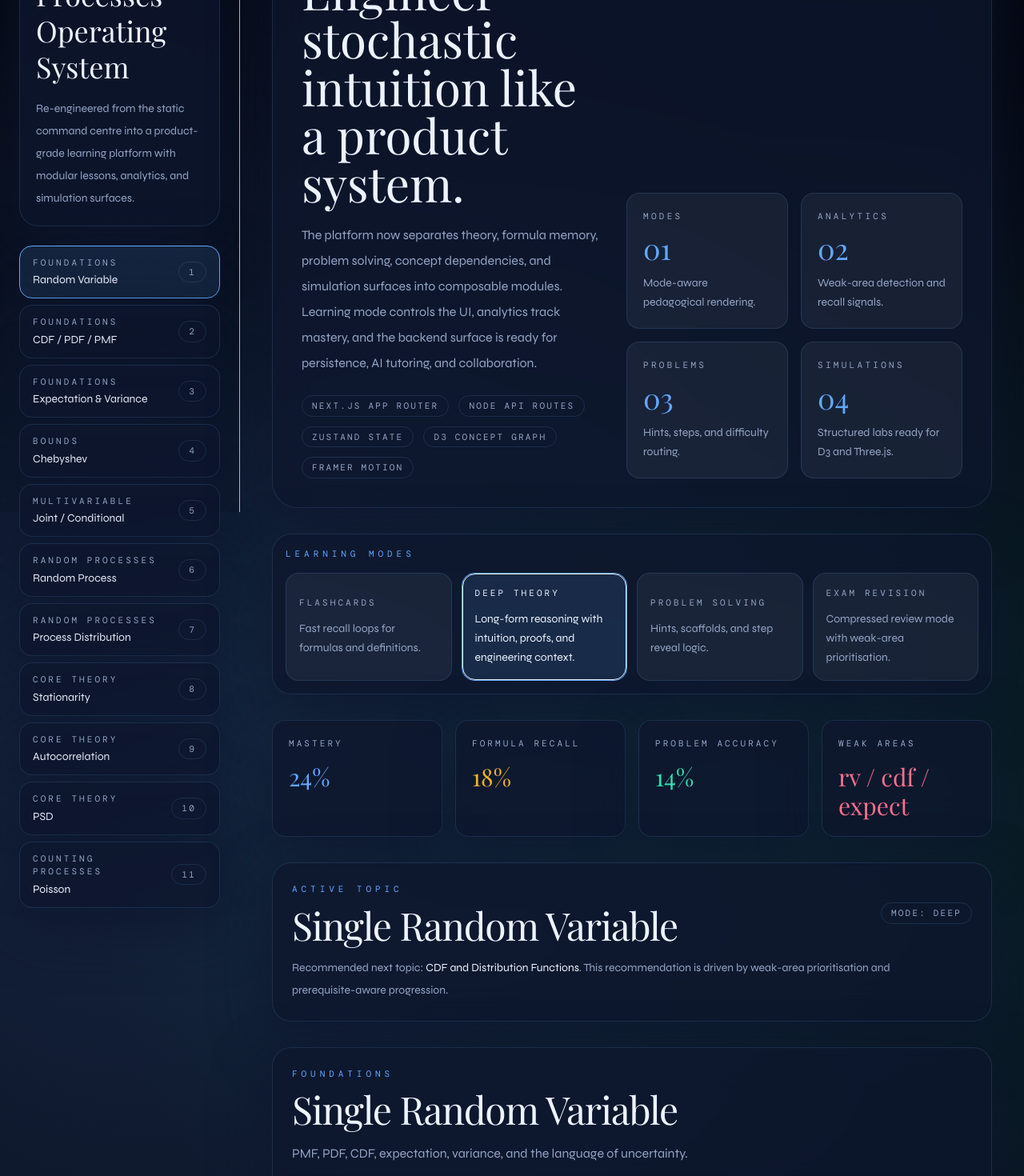
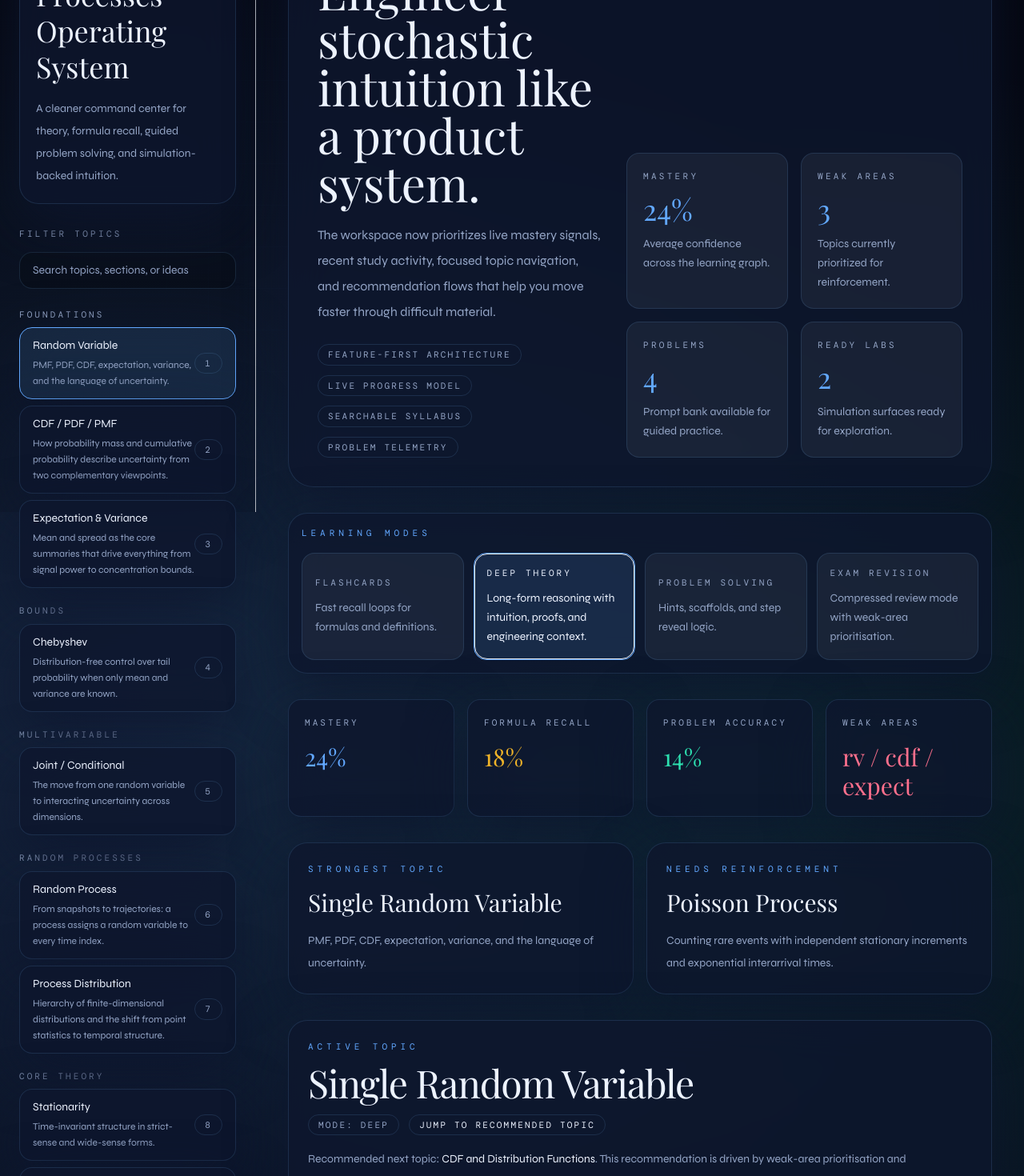
Before and after one commit to someshbharathwaj-ops/Probability, a Next.js app: page / in a window 1280 px wide. Shown: the part 160-1630 px from the top of the page at 80% size. Built offline with nearby package versions, Linux system fonts and the light colour scheme; a web font is replaced by a local one.

Commit message:
feat: enhance dashboard navigation and hero metrics

```diff
--- a/src/features/learning/components/app-shell.tsx
+++ b/src/features/learning/components/app-shell.tsx
@@ -1,8 +1,11 @@
 "use client";
 
+import { ActivityTimeline } from "@/features/learning/components/learning/activity-timeline";
 import { LearningModeSwitcher } from "@/features/learning/components/learning/learning-mode-switcher";
+import { MasterySpotlight } from "@/features/learning/components/learning/mastery-spotlight";
 import { ProblemEngine } from "@/features/learning/components/learning/problem-engine";
 import { ProgressOverview } from "@/features/learning/components/learning/progress-overview";
+import { TopicFilter } from "@/features/learning/components/learning/topic-filter";
 import { TopicPage } from "@/features/learning/components/learning/topic-page";
 import {
   ConceptGraphNode,
@@ -11,11 +14,17 @@ import {
   SimulationDefinition,
   Topic,
 } from "@/features/learning/domain/types";
+import {
+  buildHeroStats,
+  buildRecentActivity,
+  buildTopicSections,
+  buildTopicSpotlight,
+} from "@/features/learning/domain/selectors";
 import { recommendNextTopic } from "@/features/learning/domain/recommendation";
 import { useLearningStore } from "@/features/learning/store";
 import { motion } from "framer-motion";
 import dynamic from "next/dynamic";
-import { useMemo } from "react";
+import { useMemo, useState } from "react";
 
 const ConceptGraph = dynamic(
   () =>
@@ -61,7 +70,9 @@ export function AppShell({
   graphNodes,
   simulations,
 }: AppShellProps) {
+  const [topicQuery, setTopicQuery] = useState("");
   const profile = useLearningStore((state) => state.profile);
+  const activityFeed = useLearningStore((state) => state.activityFeed);
   const activeTopicId = useLearningStore((state) => state.activeTopicId);
   const setActiveTopic = useLearningStore((state) => state.setActiveTopic);
   const mode = useLearningStore((state) => state.mode);
@@ -83,10 +94,26 @@ export function AppShell({
     () => recommendNextTopic(activeTopic.id, topics, profile.weakAreas),
     [activeTopic.id, profile.weakAreas, topics]
   );
+  const heroStats = useMemo(
+    () => buildHeroStats(profile, problems, simulations),
+    [profile, problems, simulations]
+  );
+  const topicSections = useMemo(
+    () => buildTopicSections(topics, topicQuery),
+    [topics, topicQuery]
+  );
+  const spotlight = useMemo(
+    () => buildTopicSpotlight(profile, topics),
+    [profile, topics]
+  );
+  const recentActivity = useMemo(
+    () => buildRecentActivity(activityFeed),
+    [activityFeed]
+  );
 
   return (
     <div className="relative min-h-screen">
-      <div className="mx-auto grid min-h-screen max-w-[1680px] grid-cols-1 xl:grid-cols-[300px_minmax(0,1fr)]">
+      <div className="mx-auto grid min-h-screen max-w-[1680px] grid-cols-1 xl:grid-cols-[320px_minmax(0,1fr)]">
         <aside className="border-b border-border/70 bg-black/10 px-5 py-6 xl:sticky xl:top-0 xl:h-screen xl:border-b-0 xl:border-r xl:px-6 xl:py-8">
           <div className="glass-panel rounded-[var(--radius-lg)] p-5">
             <div className="eyebrow">SP//OS</div>
@@ -94,13 +121,20 @@ export function AppShell({
               Stochastic Processes Operating System
             </h1>
             <p className="mt-4 text-sm leading-7 text-textMuted">
-              Re-engineered from the static command centre into a product-grade
-              learning platform with modular lessons, analytics, and simulation
-              surfaces.
+              A cleaner command center for theory, formula recall, guided
+              problem solving, and simulation-backed intuition.
             </p>
           </div>
-          <nav className="mt-6 space-y-2">
-            {topics.map((topic) => {
+
+          <TopicFilter value={topicQuery} onChange={setTopicQuery} />
+
+          <nav className="mt-6 space-y-5">
+            {Object.entries(topicSections).map(([section, sectionTopics]) => (
+              <div key={section} className="space-y-2">
+                <div className="font-mono text-[11px] uppercase tracking-[0.28em] text-textMuted">
+                  {section}
+                </div>
+                {sectionTopics.map((topic) => {
                   const active = topic.id === activeTopic.id;
                   return (
                     <button
@@ -109,17 +143,24 @@ export function AppShell({
                       className={`glass-panel flex w-full items-center justify-between rounded-2xl px-4 py-3 text-left transition ${active ? "border-accent bg-accentSoft" : ""}`}
                     >
                       <div>
-                    <div className="font-mono text-[11px] uppercase tracking-[0.28em] text-textMuted">
-                      {topic.section}
+                        <div className="text-sm text-text">
+                          {topic.shortTitle}
                         </div>
-                    <div className="mt-1 text-sm text-text">
-                      {topic.shortTitle}
+                        <div className="mt-1 text-xs leading-5 text-textMuted">
+                          {topic.description}
                         </div>
                       </div>
                       <span className="pill">{topic.order}</span>
                     </button>
                   );
                 })}
+              </div>
+            ))}
+            {Object.keys(topicSections).length === 0 ? (
+              <div className="glass-panel rounded-2xl p-4 text-sm leading-7 text-textMuted">
+                No topics matched the current search.
+              </div>
+            ) : null}
           </nav>
         </aside>
 
@@ -134,53 +175,45 @@ export function AppShell({
                   Engineer stochastic intuition like a product system.
                 </h2>
                 <p className="mt-5 max-w-3xl text-base leading-8 text-textMuted">
-                  The platform now separates theory, formula memory, problem
-                  solving, concept dependencies, and simulation surfaces into
-                  composable modules. Learning mode controls the UI, analytics
-                  track mastery, and the backend surface is ready for
-                  persistence, AI tutoring, and collaboration.
+                  The workspace now prioritizes live mastery signals, recent
+                  study activity, focused topic navigation, and recommendation
+                  flows that help you move faster through difficult material.
                 </p>
                 <div className="mt-6 flex flex-wrap gap-3">
-                  <span className="pill">Next.js App Router</span>
-                  <span className="pill">Node API routes</span>
-                  <span className="pill">Zustand state</span>
-                  <span className="pill">D3 concept graph</span>
-                  <span className="pill">Framer Motion</span>
+                  <span className="pill">Feature-first architecture</span>
+                  <span className="pill">Live progress model</span>
+                  <span className="pill">Searchable syllabus</span>
+                  <span className="pill">Problem telemetry</span>
                 </div>
               </div>
               <div className="grid gap-4 sm:grid-cols-2">
-                {["Modes", "Analytics", "Problems", "Simulations"].map(
-                  (label, index) => (
+                {heroStats.map((card) => (
                   <motion.div
-                      key={label}
+                    key={card.label}
                     whileHover={{ y: -4 }}
                     className="rounded-[var(--radius-md)] border border-border bg-white/5 p-5"
                   >
                     <div className="font-mono text-[11px] uppercase tracking-[0.3em] text-textMuted">
-                        {label}
+                      {card.label}
                     </div>
                     <div className="mt-3 font-display text-4xl text-accent">
-                        0{index + 1}
+                      {card.value}
                     </div>
                     <p className="mt-3 text-sm leading-6 text-textMuted">
-                        {
-                          [
-                            "Mode-aware pedagogical rendering.",
-                            "Weak-area detection and recall signals.",
-                            "Hints, steps, and difficulty routing.",
-                            "Structured labs ready for D3 and Three.js.",
-                          ][index]
-                        }
+                      {card.detail}
                     </p>
                   </motion.div>
-                  )
-                )}
+                ))}
               </div>
             </div>
           </section>
 
           <LearningModeSwitcher />
           <ProgressOverview profile={profile} />
+          <MasterySpotlight
+            strongest={spotlight.strongest}
+            weakest={spotlight.weakest}
+          />
 
           <section className="glass-panel rounded-[var(--radius-lg)] p-6">
             <div className="flex flex-wrap items-center justify-between gap-4">
@@ -188,7 +221,15 @@ export function AppShell({
                 <div className="eyebrow">Active Topic</div>
                 <h2 className="section-heading mt-3">{activeTopic.title}</h2>
               </div>
+              <div className="flex flex-wrap gap-3">
                 <div className="pill">Mode: {mode}</div>
+                <button
+                  className="pill text-text"
+                  onClick={() => setActiveTopic(recommendation.id)}
+                >
+                  Jump to recommended topic
+                </button>
+              </div>
             </div>
             <p className="mt-4 max-w-3xl text-sm leading-7 text-textMuted">
               Recommended next topic:{" "}
@@ -200,6 +241,7 @@ export function AppShell({
 
           <TopicPage topic={activeTopic} formulas={topicFormulas} />
 
+          <div className="grid gap-8 xl:grid-cols-[minmax(0,1fr)_380px]">
             <section className="space-y-5">
               <div>
                 <div className="eyebrow">Dependency Graph</div>
@@ -209,6 +251,8 @@ export function AppShell({
               </div>
               <ConceptGraph nodes={graphNodes} />
             </section>
+            <ActivityTimeline activityFeed={recentActivity} />
+          </div>
 
           <section className="space-y-5">
             <div>
@@ -231,26 +275,6 @@ export function AppShell({
             </div>
             <SimulationLab simulations={simulations} />
           </section>
-
-          <section className="glass-panel rounded-[var(--radius-lg)] p-6">
-            <div className="eyebrow">Future-ready platform surfaces</div>
-            <div className="mt-5 grid gap-4 md:grid-cols-2 xl:grid-cols-5">
-              {[
-                "Authentication and cloud sync",
-                "AI tutor orchestration layer",
-                "Real-time collaborative solving",
-                "Offline PWA packaging",
-                "Mobile app conversion via shared modules",
-              ].map((item) => (
-                <div
-                  key={item}
-                  className="rounded-2xl border border-border bg-white/5 p-4 text-sm leading-6 text-textMuted"
-                >
-                  {item}
-                </div>
-              ))}
-            </div>
-          </section>
         </main>
       </div>
     </div>
```
Lines whose indentation alone changed are shown as unchanged.
